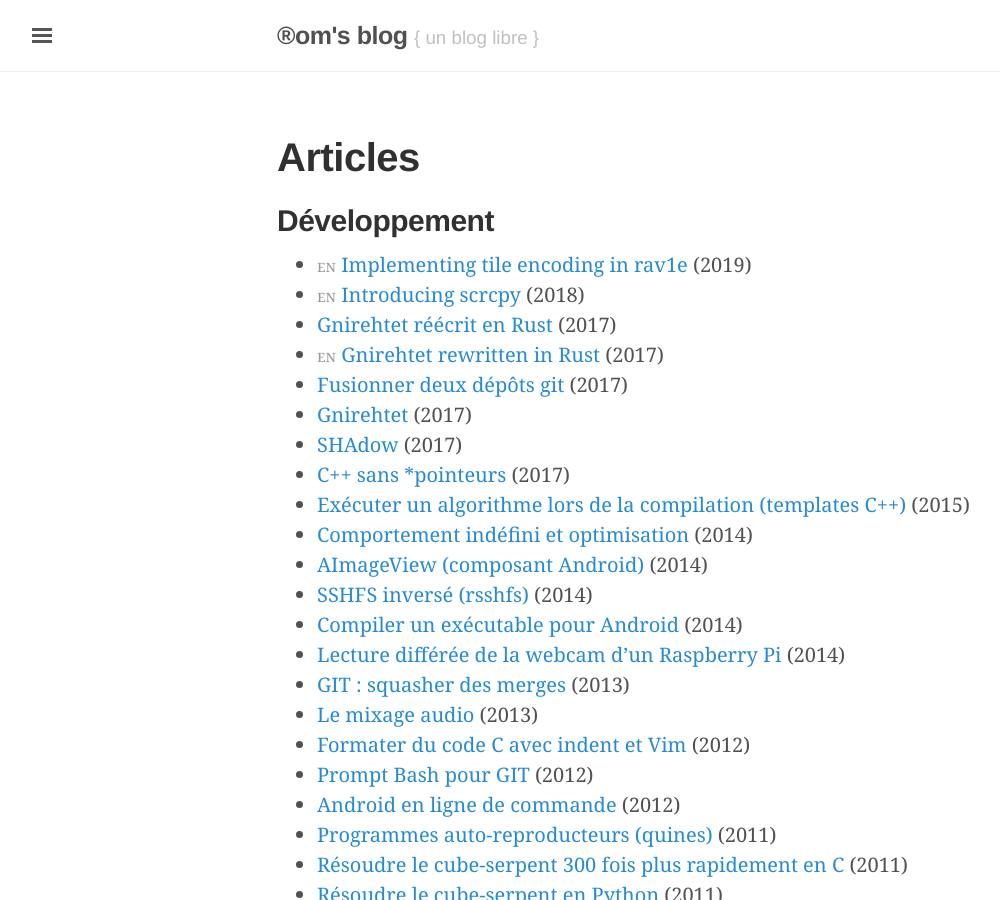
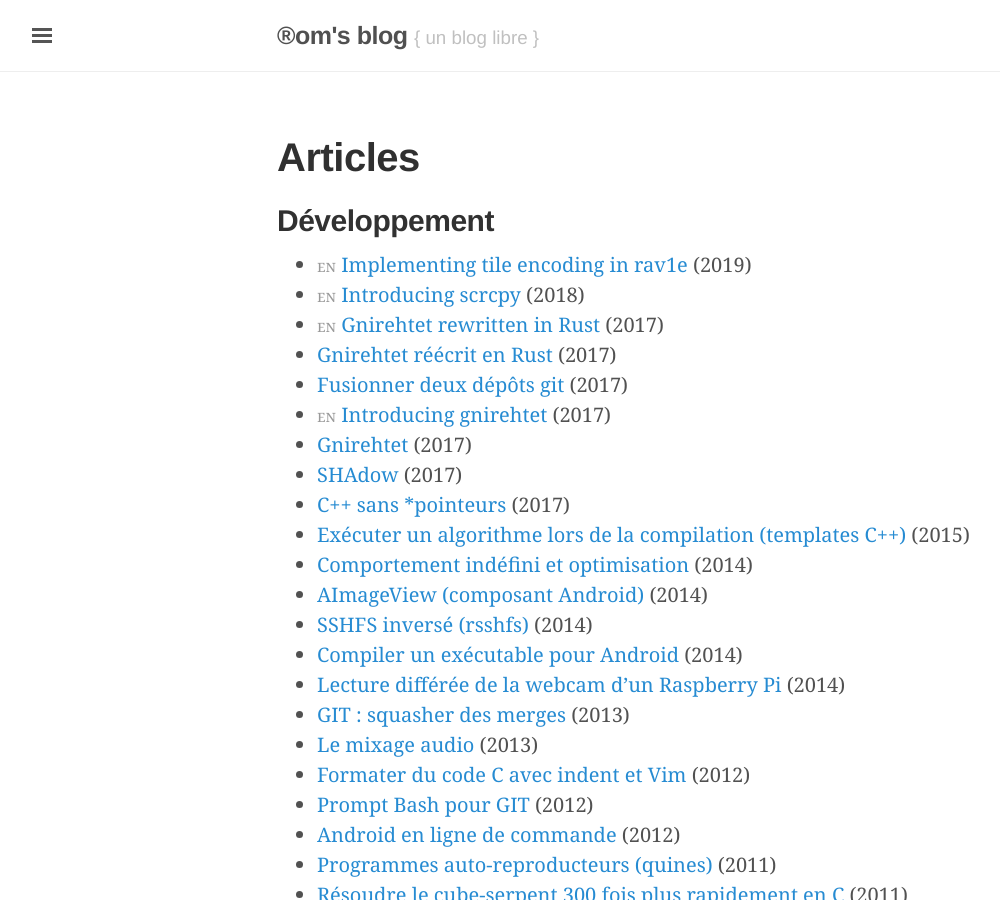
Before and after one commit to rom1v/blog.rom1v.com, a Jekyll site: the page built from articles.md, in a window 1280 px wide and 900 px high. Shown: the whole window, without its empty margins (3-1003 px from the left). Built offline with Jekyll 4.4.1, drawn with Linux system fonts in a browser that asks for light colours.

Commit message:
Add English gnirehtet to articles list

```diff
--- a/articles.md
+++ b/articles.md
@@ -10,9 +10,10 @@ permalink: articles/
 
  * <span class="post-lang">en</span> [Implementing tile encoding in rav1e]({% post_url 2019-04-25-implementing-tile-encoding-in-rav1e %}) (2019)
  * <span class="post-lang">en</span> [Introducing scrcpy]({% post_url 2018-03-08-introducing-scrcpy %}) (2018)
+ * <span class="post-lang">en</span> [Gnirehtet rewritten in Rust]({% post_url 2017-09-21-gnirehtet-rewritten-in-rust %}) (2017)
  * [Gnirehtet réécrit en Rust]({% post_url 2017-09-21-gnirehtet-reecrit-en-rust %}) (2017)
- * <span class="post-lang">en</span> [Gnirehtet rewritten in Rust]({% post_url 2017-09-21-gnirehtet-rewritten-in-rust %}) (2017)
  * [Fusionner deux dépôts git]({% post_url 2017-07-12-fusionner-deux-depots-git %}) (2017)
+ * <span class="post-lang">en</span> [Introducing gnirehtet]({% post_url 2017-03-30-introducing-gnirehtet %}) (2017)
  * [Gnirehtet]({% post_url 2017-03-30-gnirehtet %}) (2017)
  * [SHAdow]({% post_url 2017-03-01-shadow %}) (2017)
  * [C++ sans *pointeurs]({% post_url 2017-01-12-cpp-sans-pointeurs %}) (2017)
```
